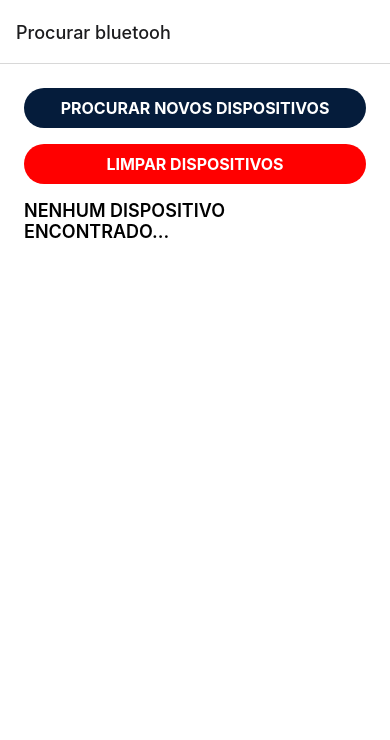
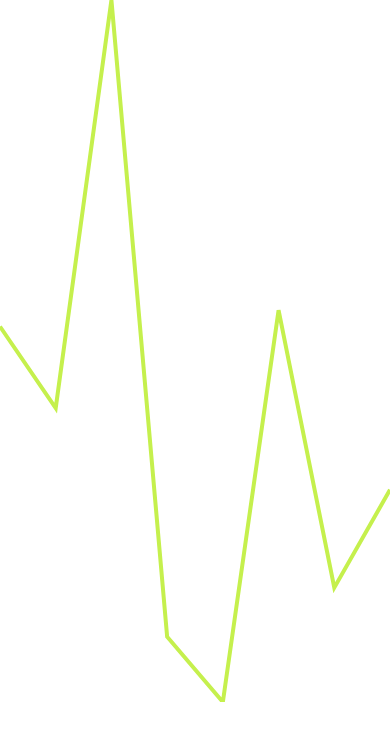
Before and after one commit to Weverson-Luan/borleiplate, a React Native app: screen / in a window 390 px wide. Shown: the top 740 px of the page. Built offline with nearby package versions, Linux system fonts and the light colour scheme.

Commit message:
feat ✨ criaçao de graficos com react-native e d3+svg

```diff
--- a/App.tsx
+++ b/App.tsx
@@ -15,12 +15,19 @@ import { I18nextProvider } from "react-i18next";
 import i18next from "./src/core/config/i18n/index.config";
 
 import { AppRoutes } from "./src/presentation/routes";
+import { GraphicsWithD3 } from "./src/presentation/components/graphics-with-d3/graphics-with-d3";
 
 export const App: React.FunctionComponent = () => {
+  const data = [500, 450, 700, 310, 270, 510, 340, 400];
   return (
     <I18nextProvider i18n={i18next}>
       <ThemeProvider theme={theme}>
-        <AppRoutes />
+        <GraphicsWithD3
+          data={data}
+          color="#c5f04d"
+          title="R$ 500,00"
+          subTitle="Acumulado de Janeiro á Agosta de 2024"
+        />
       </ThemeProvider>
     </I18nextProvider>
   );
--- a/package.json
+++ b/package.json
@@ -14,6 +14,7 @@
     "@react-navigation/native": "^6.1.17",
     "@react-navigation/native-stack": "^6.10.0",
     "@types/styled-components-react-native": "5.2.0",
+    "d3": "^7.9.0",
     "i18next": "^23.11.5",
     "phosphor-react-native": "^2.0.0",
     "react": "^18.3.1",
@@ -41,6 +42,7 @@
     "@react-native/babel-preset": "0.74.83",
     "@react-native/metro-config": "0.74.83",
     "@react-native/typescript-config": "0.74.83",
+    "@types/d3": "^7.4.3",
     "@types/react": "^18.2.6",
     "@types/react-test-renderer": "^18.0.0",
     "@types/styled-components": "5.1.6",
--- /dev/null
+++ b/src/data/libs/d3/index.ts
@@ -0,0 +1,9 @@
+/**
+ * IMPORTS
+ */
+import * as D3 from "d3";
+
+/**
+ * EXPORTS
+ */
+export { D3 };
--- /dev/null
+++ b/src/presentation/components/graphics-with-d3/graphics-with-d3.tsx
@@ -0,0 +1,68 @@
+/**
+ * IMPORTS
+ */
+
+import React, { useState } from "react";
+import { View } from "react-native";
+
+import { Svg, Path } from "react-native-svg";
+import { D3 } from "../../../data/libs/d3";
+
+// styles
+import { styles } from "./styles";
+
+type ILineChartProps = {
+  data: number[];
+  color: string;
+  title: string;
+  subTitle: string;
+};
+
+// VALOR QUE GUARDA O FORMATO DO GRAFICO
+const CHART_ASPECT_RATIO = 9 / 5;
+
+const GraphicsWithD3 = ({ data, color }: ILineChartProps) => {
+  const [widthScren, setWidthScren] = useState(0);
+  const heightScren = widthScren * CHART_ASPECT_RATIO;
+
+  // recuperar valor minino e maximo
+  const min = Math.min(...data);
+  const max = Math.max(...data);
+
+  // criar a escala em Y na vertical (Linear Scale)
+  const yScale = D3.scaleLinear().domain([min, max]).range([heightScren, 0]);
+
+  // criar a escala em X na horizontal (Linear Scale)
+  const xScale = D3.scaleLinear()
+    .domain([0, data.length - 1])
+    .range([0, widthScren]);
+
+  // criar a linha com d3
+  const lineFn = D3.line<number>()
+    .y((d, index) => yScale(d))
+    .x((d, index) => xScale(index));
+
+  // conevrter para svg
+  const svgLine = lineFn(data) ?? "";
+  console.log("*" + svgLine);
+
+  return (
+    <View
+      style={styles.container}
+      onLayout={({
+        nativeEvent: {
+          layout: { width },
+        },
+      }) => setWidthScren(width)}
+    >
+      <Svg width={widthScren} height={heightScren}>
+        <Path d={svgLine} fill="none" stroke={color} strokeWidth={4} />
+      </Svg>
+    </View>
+  );
+};
+
+/**
+ * EXPORTS
+ */
+export { GraphicsWithD3 };
--- /dev/null
+++ b/src/presentation/components/graphics-with-d3/styles.ts
@@ -0,0 +1,11 @@
+import { StyleSheet } from "react-native";
+import {
+  widthPercentageToDP as wp,
+  heightPercentageToDP as hp,
+} from "react-native-responsive-screen";
+
+export const styles = StyleSheet.create({
+  container: {
+    flex: 1,
+  },
+});
```
Also changed, not shown: src/presentation/components/form/button/button.tsx (+2 -5 lines), 2 other files (tests, documents, lock files or other folders).
